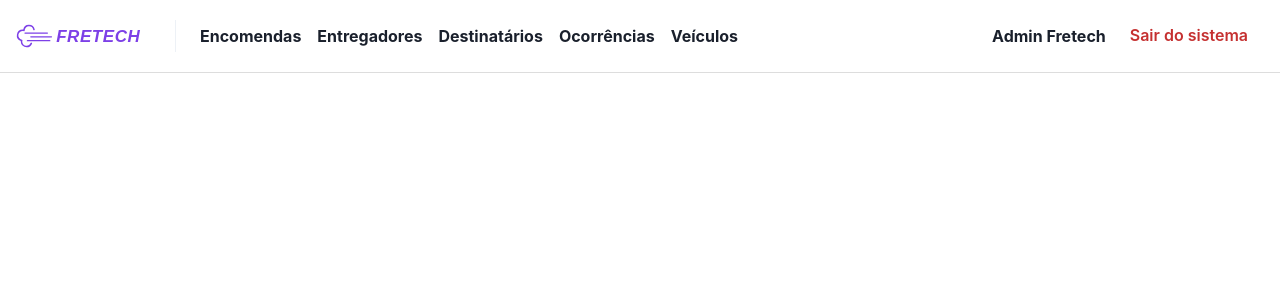
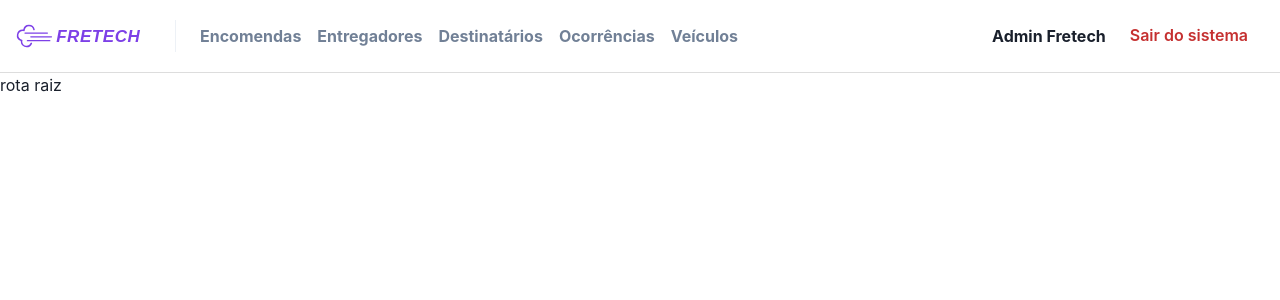
Before and after one commit to guilhermeaw/fretech, a React (Vite) app in the folder frontend/: page / in a window 1280 px wide. Shown: the top 300 px of the page. Built offline with nearby package versions, Linux system fonts and the light colour scheme.

Commit message:
Implementa navbar dinâmico pela rota

```diff
--- a/frontend/package.json
+++ b/frontend/package.json
@@ -13,7 +13,8 @@
     "@emotion/styled": "^11.10.0",
     "framer-motion": "^7.0.0",
     "react": "^18.2.0",
-    "react-dom": "^18.2.0"
+    "react-dom": "^18.2.0",
+    "react-router-dom": "^6.3.0"
   },
   "devDependencies": {
     "@types/react": "^18.0.15",
--- a/frontend/src/App.tsx
+++ b/frontend/src/App.tsx
@@ -1,7 +1,13 @@
-import { Header } from './components/Header';
+import { ChakraProvider } from '@chakra-ui/react';
+
+import { Routes } from './routes';
 
 const App = () => {
-  return <Header />;
+  return (
+    <ChakraProvider>
+      <Routes />
+    </ChakraProvider>
+  );
 };
 
 export default App;
--- /dev/null
+++ b/frontend/src/components/Header/Navbar/index.tsx
@@ -0,0 +1,23 @@
+import { Box, UnorderedList } from '@chakra-ui/react';
+import { useLocation } from 'react-router-dom';
+
+import { Navitem } from '../Navitem';
+import { NavitemProp } from '../navitems';
+
+type NavbarProps = {
+  navitems: NavitemProp[];
+};
+
+export const Navbar = ({ navitems }: NavbarProps) => {
+  const { pathname } = useLocation();
+
+  return (
+    <Box as="nav">
+      <UnorderedList display="flex">
+        {navitems.map(({ title, to }) => (
+          <Navitem title={title} to={to} isActive={to === pathname} />
+        ))}
+      </UnorderedList>
+    </Box>
+  );
+};
--- /dev/null
+++ b/frontend/src/components/Header/Navitem/index.tsx
@@ -0,0 +1,22 @@
+import { Link } from 'react-router-dom';
+import { Link as ChakraLink, ListItem, Text } from '@chakra-ui/react';
+
+type NavitemProps = {
+  title: string;
+  to: string;
+  isActive: boolean;
+};
+
+export const Navitem = ({ title, to, isActive }: NavitemProps) => {
+  const textColor = isActive ? 'gray.900' : 'gray.500';
+
+  return (
+    <ListItem listStyleType="none">
+      <ChakraLink as={Link} mr="1rem" to={to}>
+        <Text color={textColor} as="strong">
+          {title}
+        </Text>
+      </ChakraLink>
+    </ListItem>
+  );
+};
--- a/frontend/src/components/Header/index.tsx
+++ b/frontend/src/components/Header/index.tsx
@@ -1,14 +1,7 @@
-import {
-  Box,
-  Button,
-  Center,
-  Divider,
-  HStack,
-  Link,
-  ListItem,
-  Text,
-  UnorderedList,
-} from '@chakra-ui/react';
+import { Button, Center, Divider, HStack, Text } from '@chakra-ui/react';
+
+import { Navbar } from './Navbar';
+import { navitems } from './navitems';
 
 export const Header = () => {
   return (
@@ -21,7 +14,7 @@ export const Header = () => {
       <HStack>
         <img
           src="/assets/images/logo.svg"
-          alt=""
+          alt="Logotipo do produto Fretech na cor roxa"
           style={{ marginRight: '1rem' }}
         />
 
@@ -29,35 +22,7 @@ export const Header = () => {
           <Divider orientation="vertical" />
         </Center>
 
-        <Box as="nav">
-          <UnorderedList display="flex">
-            <ListItem listStyleType="none">
-              <Link mr="1rem" href="/">
-                <Text as="strong">Encomendas</Text>
-              </Link>
-            </ListItem>
-            <ListItem listStyleType="none">
-              <Link mr="1rem" href="/">
-                <Text as="strong">Entregadores</Text>
-              </Link>
-            </ListItem>
-            <ListItem listStyleType="none">
-              <Link mr="1rem" href="/">
-                <Text as="strong">Destinatários</Text>
-              </Link>
-            </ListItem>
-            <ListItem listStyleType="none">
-              <Link mr="1rem" href="/">
-                <Text as="strong">Ocorrências</Text>
-              </Link>
-            </ListItem>
-            <ListItem listStyleType="none">
-              <Link mr="1rem" href="/">
-                <Text as="strong">Veículos</Text>
-              </Link>
-            </ListItem>
-          </UnorderedList>
-        </Box>
+        <Navbar navitems={navitems} />
       </HStack>
 
       <HStack>
--- /dev/null
+++ b/frontend/src/components/Header/navitems.ts
@@ -0,0 +1,27 @@
+export type NavitemProp = {
+  title: string;
+  to: string;
+};
+
+export const navitems = [
+  {
+    title: 'Encomendas',
+    to: '/encomendas',
+  },
+  {
+    title: 'Entregadores',
+    to: '/entregadores',
+  },
+  {
+    title: 'Destinatários',
+    to: '/destinatarios',
+  },
+  {
+    title: 'Ocorrências',
+    to: '/ocorrencias',
+  },
+  {
+    title: 'Veículos',
+    to: '/veiculos',
+  },
+] as NavitemProp[];
--- a/frontend/src/main.tsx
+++ b/frontend/src/main.tsx
@@ -1,13 +1,10 @@
 import React from 'react';
 import ReactDOM from 'react-dom/client';
-import { ChakraProvider } from '@chakra-ui/react';
 
 import App from './App';
 
 ReactDOM.createRoot(document.getElementById('root') as HTMLElement).render(
   <React.StrictMode>
-    <ChakraProvider>
-      <App />
-    </ChakraProvider>
+    <App />
   </React.StrictMode>,
 );
--- /dev/null
+++ b/frontend/src/routes/index.tsx
@@ -0,0 +1,14 @@
+import { BrowserRouter, Route, Routes as DOMRoutes } from 'react-router-dom';
+import { Header } from '../components/Header';
+
+export const Routes = () => {
+  return (
+    <BrowserRouter>
+      <Header />
+      <DOMRoutes>
+        <Route path="/" element={<h1>rota raiz</h1>} />
+        <Route path="/encomendas" element={<h1>encomendas</h1>} />
+      </DOMRoutes>
+    </BrowserRouter>
+  );
+};
```
Also changed, not shown: frontend/.eslintrc.json, 1 other file (tests, documents, lock files or other folders).
